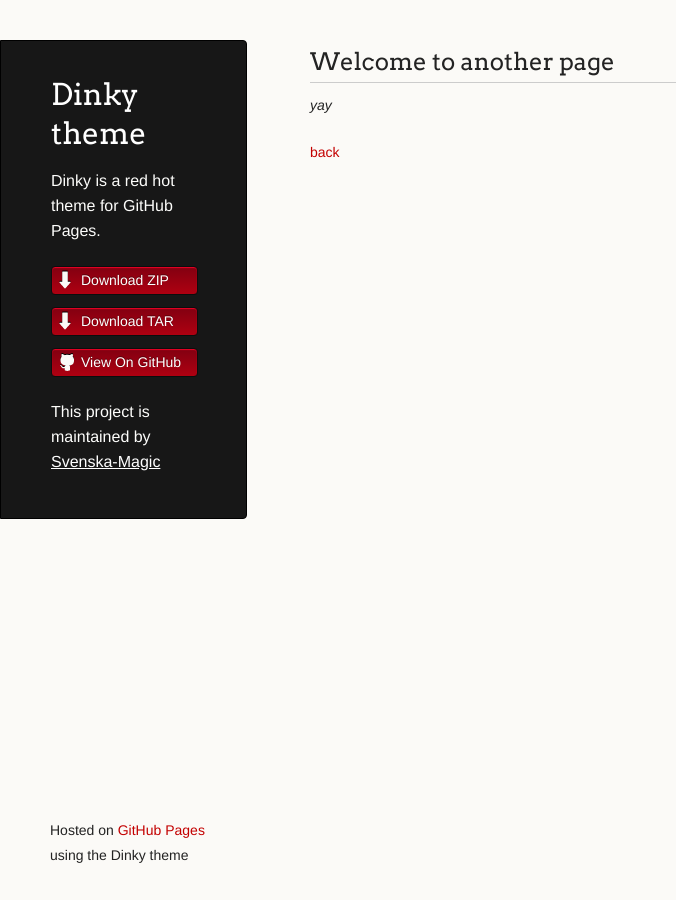
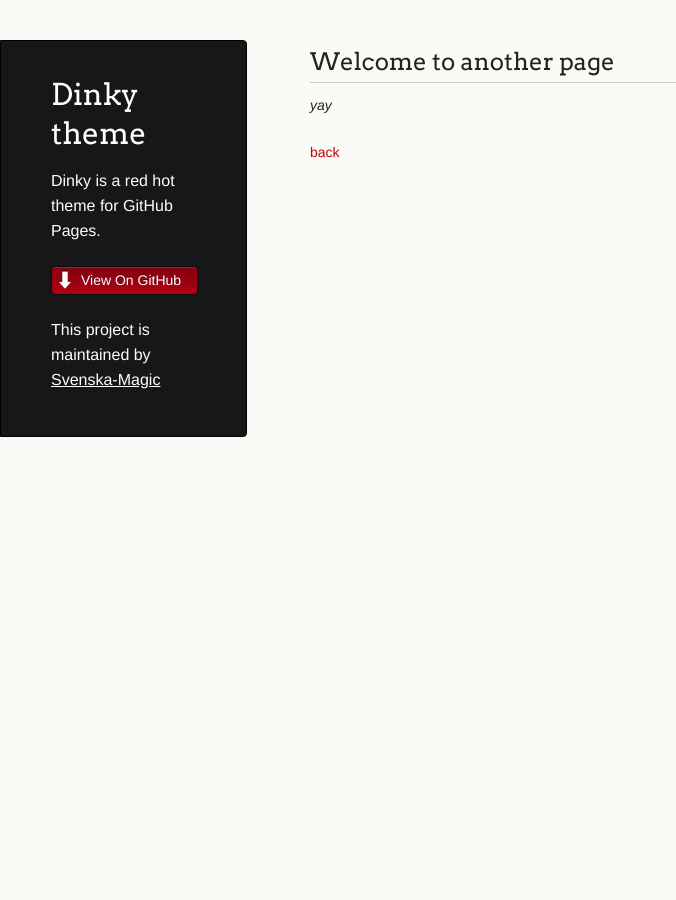
Before and after one commit to Svenska-Magic/StreamingManual, a Jekyll site: the page built from another-page.md, in a window 1280 px wide. Shown: the whole page, without its empty margins (0-676 px from the left). Built offline with Jekyll 4.4.1, drawn with Linux system fonts in a browser that asks for light colours; our own code applies the rules of GitHub Pages for plain Markdown files.

Commit message:
Update default.html

```diff
--- a/_layouts/default.html
+++ b/_layouts/default.html
@@ -20,11 +20,7 @@
         <p class="header">{{ site.description | default: site.github.project_tagline }}</p>
 
         <ul>
-          {% if site.show_downloads %}
-            <li class="download"><a class="buttons" href="{{ site.github.zip_url }}">Download ZIP</a></li>
-            <li class="download"><a class="buttons" href="{{ site.github.tar_url }}">Download TAR</a></li>
-          {% endif %}
-          <li><a class="buttons github" href="{{ site.github.repository_url }}">View On GitHub</a></li>
+          <li><a class="buttons icon add" href="https://www.svenskamagic.com">View On GitHub</a></li>
         </ul>
 
         {% if site.github.is_project_page %}
@@ -43,7 +39,6 @@
       </section>
 
       <footer>
-        <p><small>Hosted on <a href="https://pages.github.com">GitHub Pages</a> using the Dinky theme</small></p>
       </footer>
     </div>
     <!--[if !IE]><script>fixScale(document);</script><![endif]-->
```
